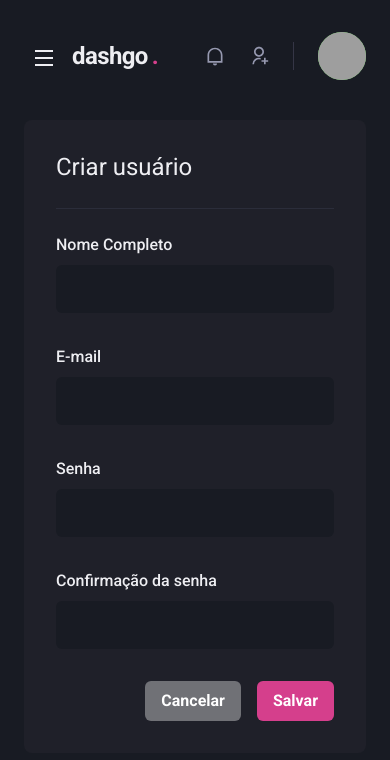
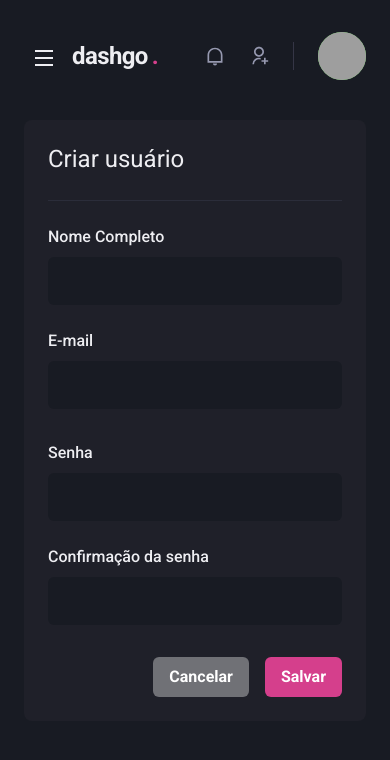
Before and after one commit to neanderdev/dashgo-nextjs, a Next.js app: page /users/create in a window 390 px wide. Shown: the top 760 px of the page. Built offline with nearby package versions, Linux system fonts and the light colour scheme; grey boxes are pictures that could not be loaded.

Commit message:
Responsive application user registration

```diff
--- a/src/pages/users/create.tsx
+++ b/src/pages/users/create.tsx
@@ -18,18 +18,18 @@
             >
                 <Sidebar />
 
-                <Box flex='1' borderRadius={8} bg='gray.800' p='8'>
+                <Box flex='1' borderRadius={8} bg='gray.800' p={['6', '8']}>
                     <Heading size='lg' fontWeight='normal'>Criar usuário</Heading>
 
                     <Divider my='6' borderColor='gray.700' />
 
                     <VStack spacing='8'>
-                        <SimpleGrid minChildWidth='240px' spacing='8' w='100%'>
+                        <SimpleGrid minChildWidth='240px' spacing={['6', '8']} w='100%'>
                             <Input name='name' label='Nome Completo' />
                             <Input name='email' type='email' label='E-mail' />
                         </SimpleGrid>
 
-                        <SimpleGrid minChildWidth='240px' spacing='8' w='100%'>
+                        <SimpleGrid minChildWidth='240px' spacing={['6', '8']} w='100%'>
                             <Input name='password' type='password' label='Senha' />
                             <Input name='password_confirmation' type='password' label='Confirmação da senha' />
                         </SimpleGrid>
```
